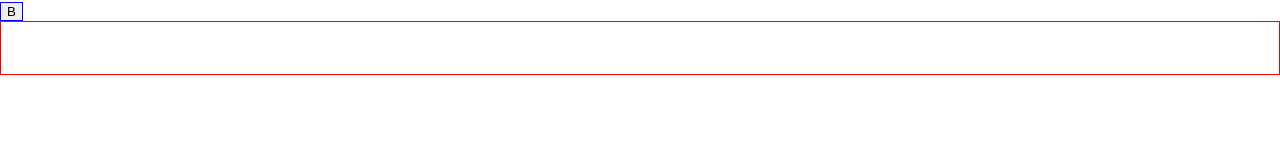
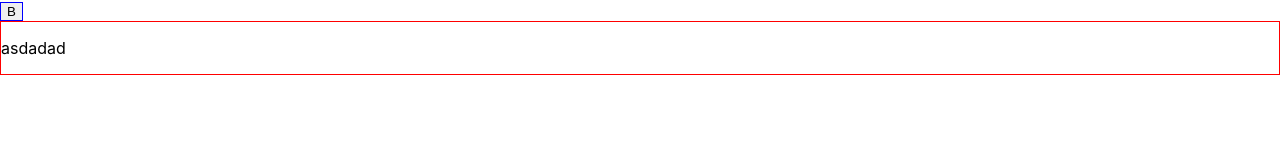
Before and after one commit to YacheLee/react-prosemirror-example, a React (Create React App) app: page / in a window 1280 px wide. Shown: the top 160 px of the page. Built offline with nearby package versions, Linux system fonts and the light colour scheme.

Commit message:
read value

```diff
--- a/src/App.js
+++ b/src/App.js
@@ -1,9 +1,13 @@
 import React from 'react';
 import RichTextEditor from './components/RichTextEditor';
 
+const value = {
+    type:"doc",
+    content:[{"type":"paragraph","content":[{"type":"text","text":"asdadad"}]}]
+};
 function App() {
     return (
-        <RichTextEditor />
+        <RichTextEditor value={value} />
     );
 }
 
--- a/src/components/RichTextEditor/RichTextEditor.js
+++ b/src/components/RichTextEditor/RichTextEditor.js
@@ -14,7 +14,7 @@ function markActive(state, type) {
     else { return state.doc.rangeHasMark(from, to, type) }
 }
 
-function RichTextEditor() {
+function RichTextEditor({value}) {
     const [isLoading, setIsLoading] = useState(false);
     const [isActive, setIsActive] = useState(false);
     const [editorState, setEditorState] = useState(null);
@@ -44,6 +44,7 @@ function RichTextEditor() {
             });
             const _editorState = EditorState.create({
                 schema: _schema,
+                doc: _schema.nodeFromJSON(value)
             })
             const _editorView = new EditorView(editor.current, {
                 state: _editorState,
```
